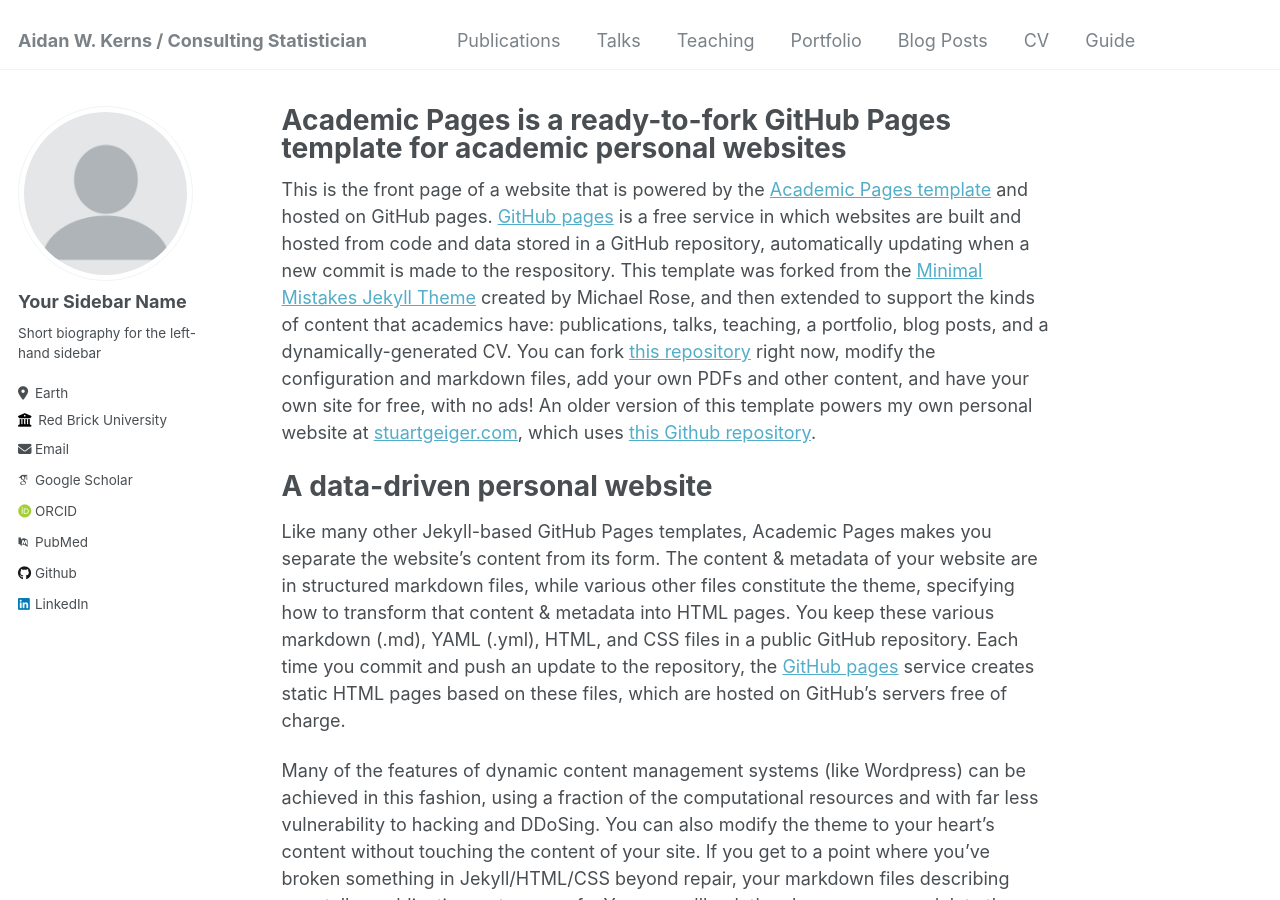
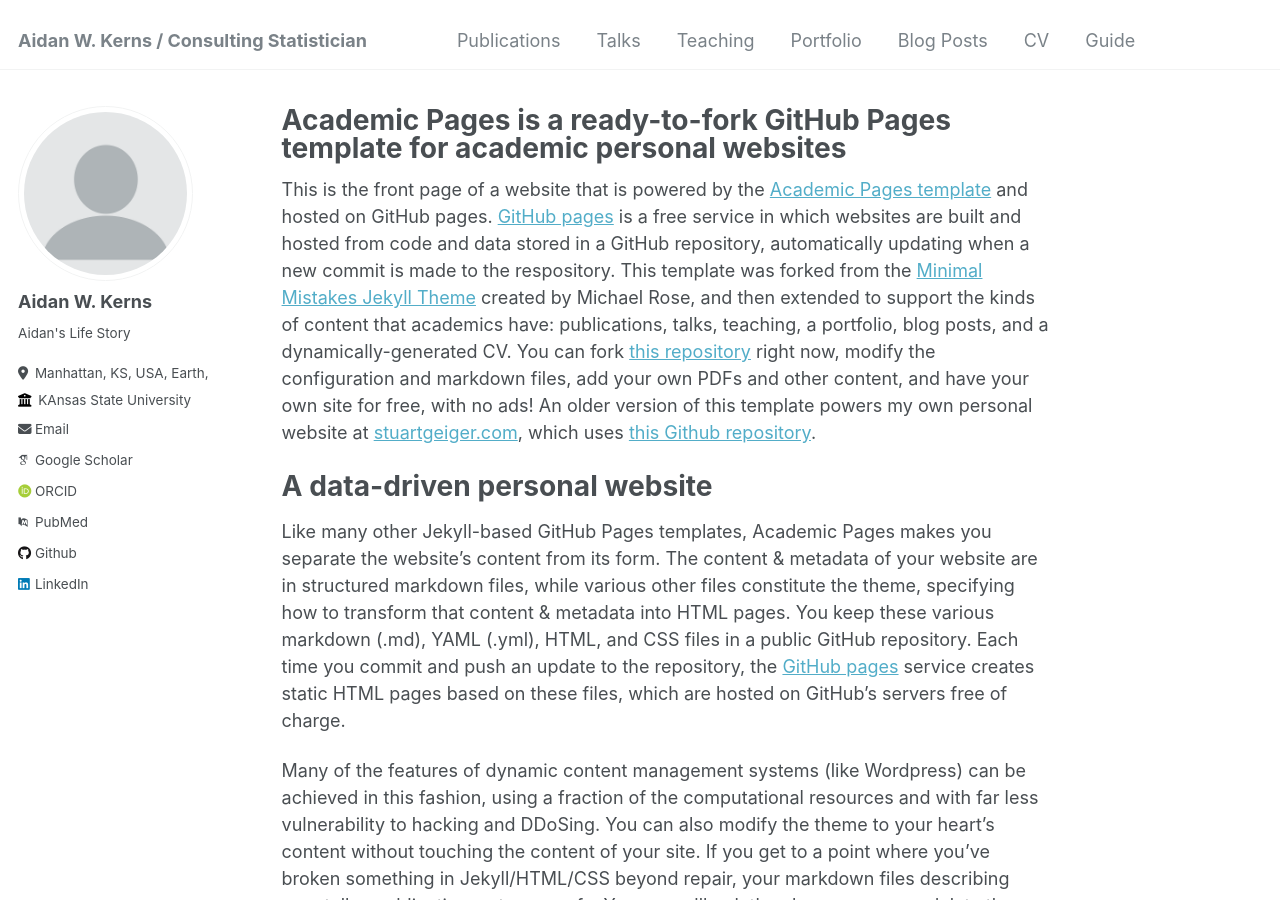
Before and after one commit to awkerns/awkerns.github.io, a Jekyll site: the page built from _pages/about.md, in a window 1280 px wide and 900 px high. Built offline with Jekyll 4.4.1, drawn with Linux system fonts in a browser that asks for light colours; some web fonts are replaced.

Commit message:
Update _config.yml

```diff
--- a/_config.yml
+++ b/_config.yml
@@ -22,11 +22,11 @@
 author:
   # Biographic information
   avatar           : "profile.png"
-  name             : "Your Sidebar Name"
+  name             : "Aidan W. Kerns"
   pronouns         : # example: "she/her"
-  bio              : "Short biography for the left-hand sidebar"
-  location         : "Earth"
-  employer         : "Red Brick University"
+  bio              : "Aidan's Life Story"
+  location         : "Manhattan, KS, USA, Earth, Milky Way, Univsere Prime"
+  employer         : "KAnsas State University"
   uri              : # URL
   email            : "none@example.org"
 
```
